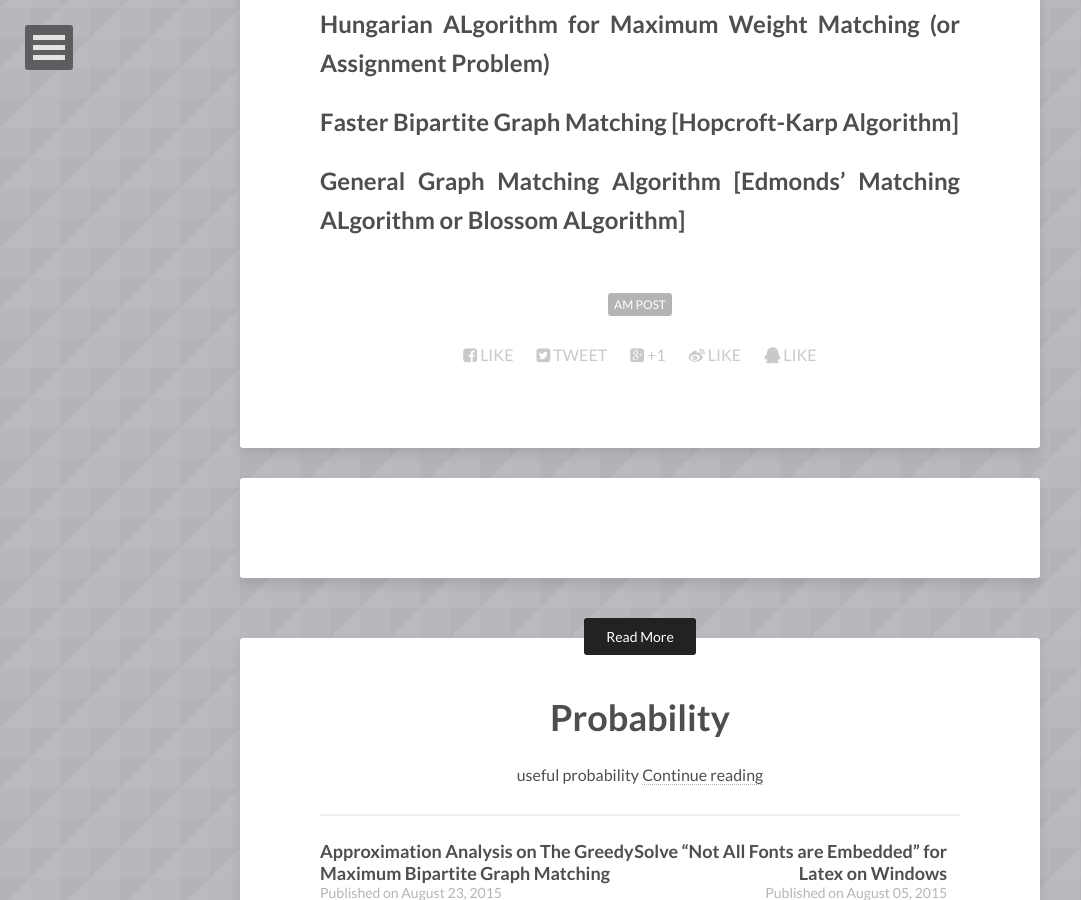
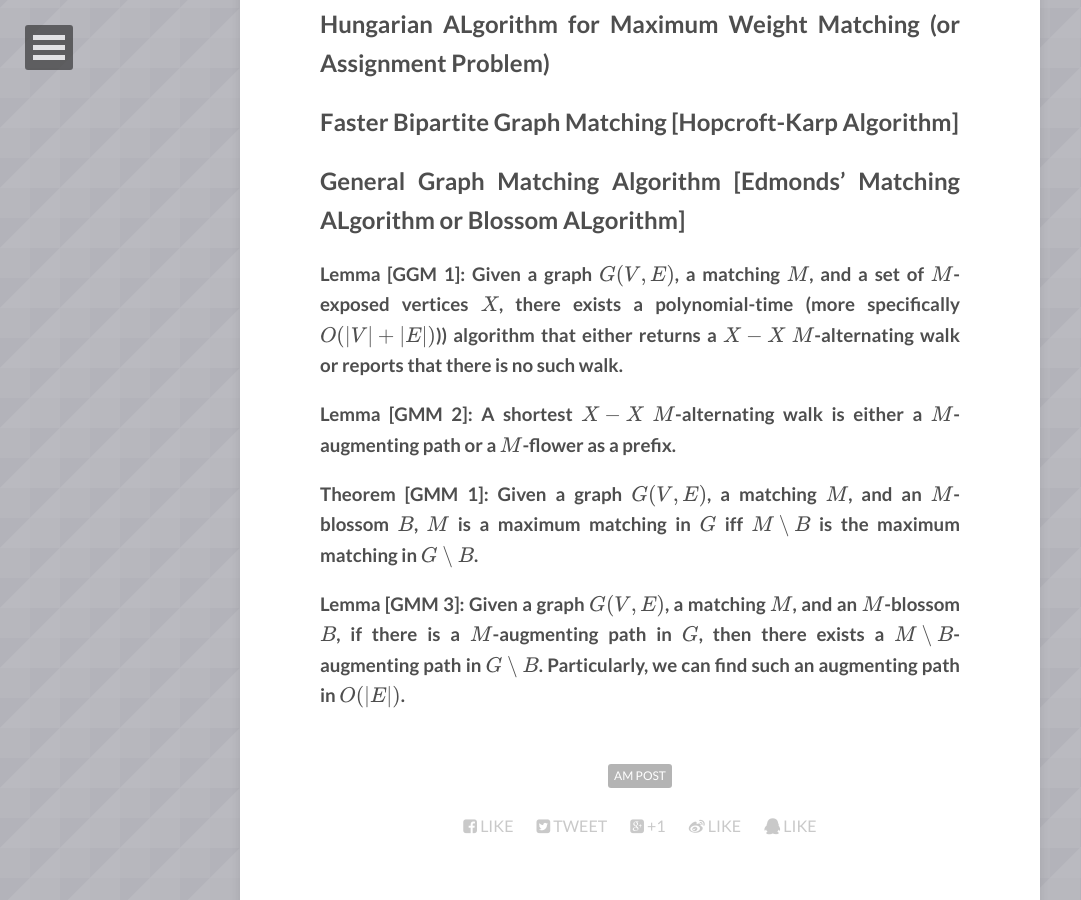
Before and after one commit to xlong88/xlong88.github.io, a Jekyll site: the page built from _posts/2015-11-03-useful-graph-theory.md, in a window 1280 px wide and 900 px high, scrolled down 2812 px. Shown: the whole window, without its empty margins (0-1081 px from the left). Built offline with Jekyll 4.4.1, drawn with Linux system fonts in a browser that asks for light colours; nearby versions of some CDN libraries; Markdown is read by kramdown in place of the engine named in the settings; formulas are drawn with MathJax 3; comment, search, counter and statistics services are not loaded.

Commit message:
more about maximum matching

```diff
--- a/_posts/2015-11-03-useful-graph-theory.md
+++ b/_posts/2015-11-03-useful-graph-theory.md
@@ -78,3 +78,11 @@ Let \\(G(V,E)\\) be a graph such that for each \\(v \in V\\) there is a maximum
 ## Faster Bipartite Graph Matching [Hopcroft-Karp Algorithm]
 
 ## General Graph Matching Algorithm [Edmonds' Matching ALgorithm or Blossom ALgorithm]
+
+### Lemma [GGM 1]: Given a graph \\(G(V,E)\\), a matching \\(M\\), and a set of \\(M\\)-exposed vertices \\(X\\), there exists a polynomial-time (more specifically \\(O(|V|+|E|)\\))) algorithm that either returns a \\(X-X\\) \\(M\\)-alternating walk or reports that there is no such walk.
+
+### Lemma [GMM 2]: A shortest \\(X-X\\) \\(M\\)-alternating walk is either a \\(M\\)-augmenting path or a \\(M\\)-flower as a prefix.
+
+### Theorem [GMM 1]: Given a graph \\(G(V,E)\\), a matching \\(M\\),  and an \\(M\\)-blossom \\(B\\), \\(M\\) is a maximum matching in \\(G\\) **iff** \\(M\setminus B\\) is the maximum matching in \\(G\setminus B\\).
+
+### Lemma [GMM 3]: Given a graph \\(G(V,E)\\), a matching \\(M\\),  and an \\(M\\)-blossom \\(B\\), if there is a \\(M\\)-augmenting path in \\(G\\), then there exists a \\(M\setminus B\\)-augmenting path in \\(G\setminus B\\). Particularly, we can find such an augmenting path in \\(O(|E|)\\).
```
